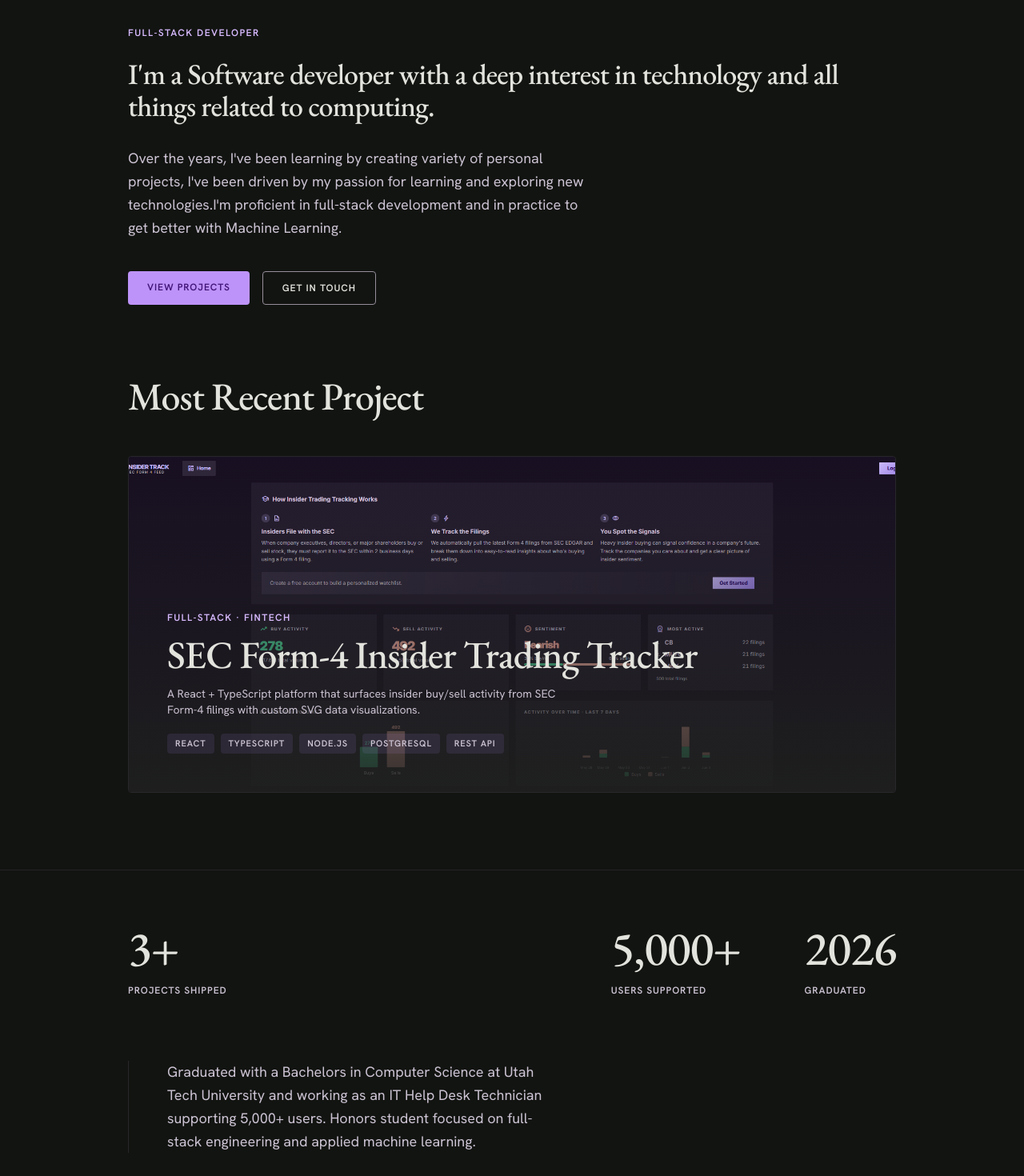
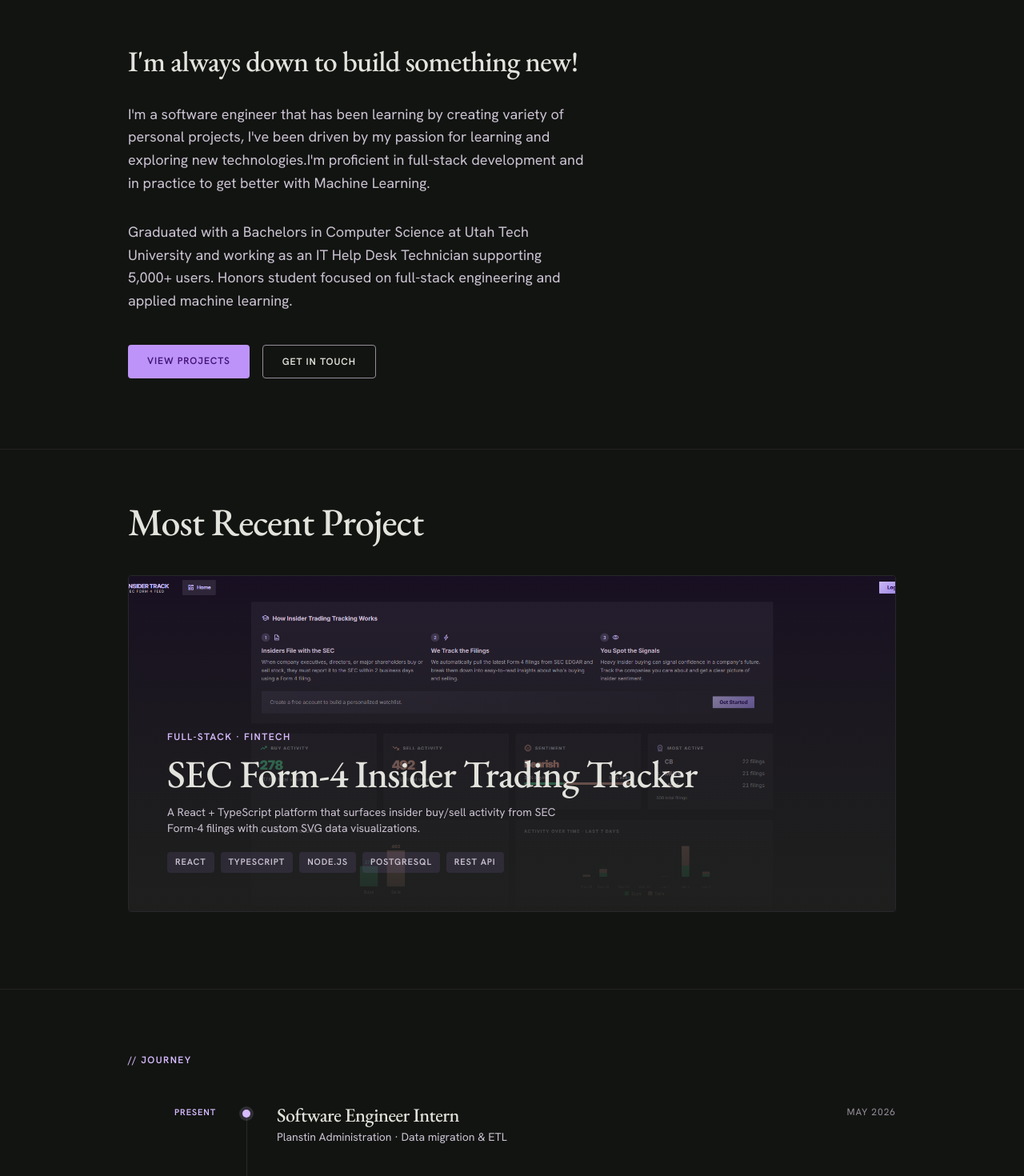
Before and after one commit to boomypig/portfolio, a React (Vite) app: page / in a window 1280 px wide. Shown: the part 100-1570 px from the top of the page at 80% size. Built offline with nearby package versions, Linux system fonts and the light colour scheme.

Commit message:
more edits to about/home

```diff
--- a/src/data/content.js
+++ b/src/data/content.js
@@ -9,14 +9,10 @@ export const nav = [
 export const profile = {
   name: "Bryan Lopez Rosales",
   wordmark: "BRYAN LOPEZ",
-  title: "Full-Stack Developer",
-  tagline: [
-    "I'm a Software developer with a deep interest in",
-    " ",
-    "technology and all things related to computing.",
-  ],
+  title: "",
+  tagline: ["I'm always down to build something new!", " ", ""],
   intro:
-    "Over the years, I've been learning by creating variety of personal projects, I've been driven by my passion for learning and exploring new technologies.I'm proficient in full-stack development and in practice to get better with Machine Learning. ",
+    "I'm a software engineer that has been learning by creating variety of personal projects, I've been driven by my passion for learning and exploring new technologies.I'm proficient in full-stack development and in practice to get better with Machine Learning. ",
   shortBio:
     "Graduated with a Bachelors in Computer Science at Utah Tech University and working as an IT Help Desk Technician supporting 5,000+ users. Honors student focused on full-stack engineering and applied machine learning.",
   location: "St. George, UT",
@@ -32,7 +28,6 @@ export const profile = {
 export const stats = [
   { value: "3+", label: "Projects Shipped" },
   { value: "5,000+", label: "Users Supported" },
-  { value: "2026", label: "Graduated" },
 ];
 
 export const projects = [
--- a/src/pages/Home.jsx
+++ b/src/pages/Home.jsx
@@ -17,7 +17,9 @@ export default function Home() {
           {profile.tagline[2]}
         </h1>
         <p className="mt-8 max-w-xl text-on-surface-variant">{profile.intro}</p>
-
+        <p className="mt-8 max-w-xl text-on-surface-variant">
+          {profile.shortBio}
+        </p>
         <div className="mt-10 flex flex-wrap gap-4">
           <Link
             to="/projects"
@@ -34,18 +36,24 @@ export default function Home() {
         </div>
       </section>
 
-      <section className="shell pb-24">
-        <h1 className="editorial text-5xl text-on-surface md:text-5xl pb-12">
+      <section className="border-t border-outline-variant/30 pb-24">
+        <div className="shell">
+          <h1 className="editorial text-5xl text-on-surface pt-16 pb-10">
             Most Recent Project
           </h1>
+
           <Link
             to="/projects"
             className="group relative block overflow-hidden rounded border border-outline-variant/40"
           >
             <div className="aspect-[16/7] w-full">
-            <img src="/images/sec4.png" alt="" className="w-full h-full object-cover object-top" />
+              <img
+                src="/images/sec4.png"
+                alt=""
+                className="h-full w-full object-cover object-top"
+              />
             </div>
-          <div className="absolute inset-0 bg-gradient-to-t from-surface-container/90 via-surface-container/40 to-transparent flex flex-col justify-end p-8 md:p-12">
+            <div className="absolute inset-0 flex flex-col justify-end bg-gradient-to-t from-surface-container/95 via-surface-container/60 to-transparent p-8 md:p-12">
               <SectionLabel>{featured.category}</SectionLabel>
               <h2 className="editorial mt-3 text-3xl text-on-surface md:text-5xl">
                 {featured.title}
@@ -60,23 +68,6 @@ export default function Home() {
               </div>
             </div>
           </Link>
-      </section>
-
-      <section className="border-t border-outline-variant/30">
-        <div className="shell grid gap-12 py-16 md:grid-cols-[auto_auto_1fr] md:items-start md:gap-20">
-          {stats.map((s) => (
-            <div key={s.label}>
-              <p className="editorial text-5xl text-on-surface md:text-6xl">
-                {s.value}
-              </p>
-              <p className="mt-3 text-xs font-semibold uppercase tracking-[0.08em] text-on-surface-variant">
-                {s.label}
-              </p>
-            </div>
-          ))}
-          <p className="border-outline-variant/40 text-on-surface-variant md:border-l md:pl-12">
-            {profile.shortBio}
-          </p>
         </div>
       </section>
 
```
Lines whose indentation alone changed are shown as unchanged.
